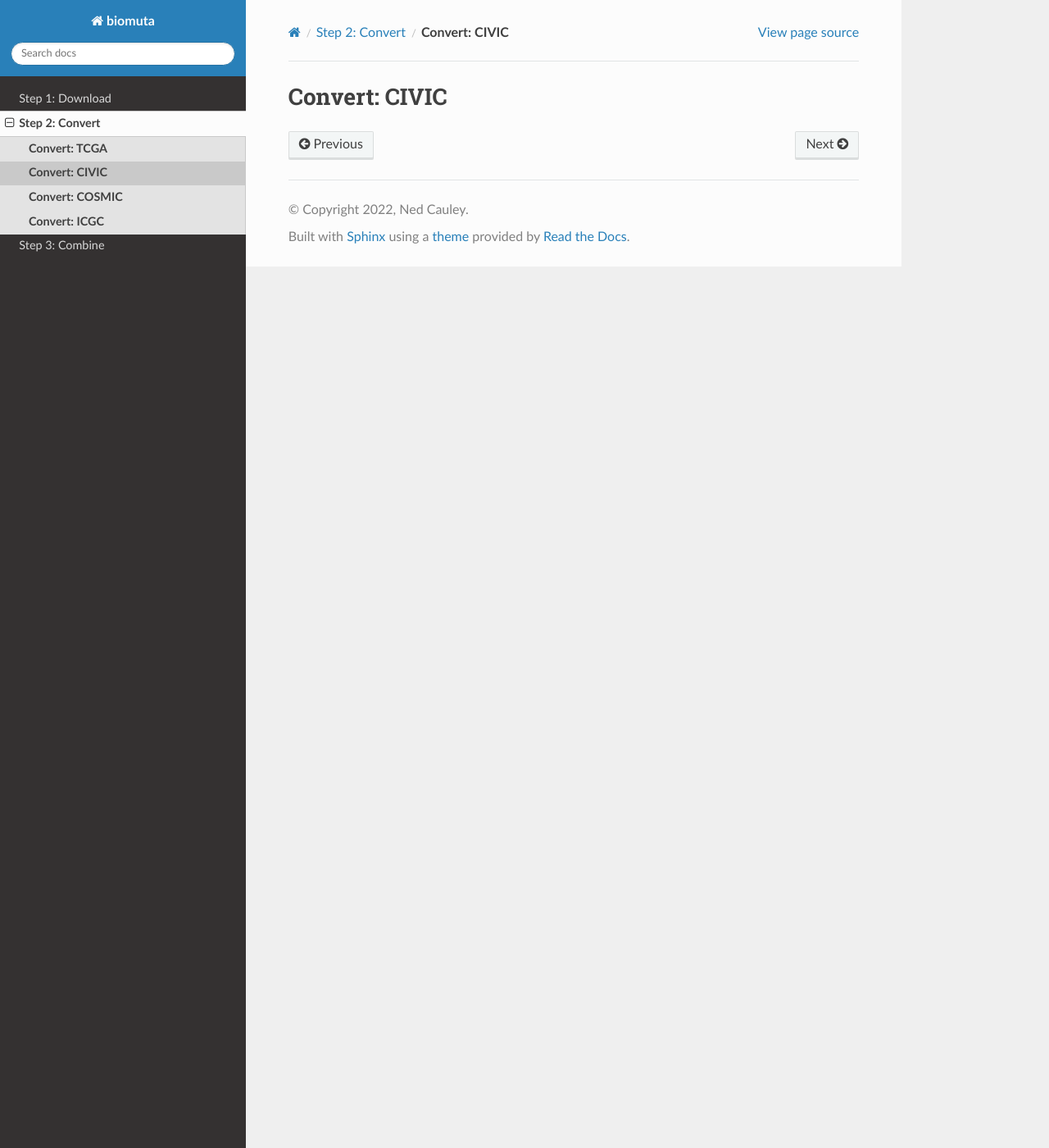
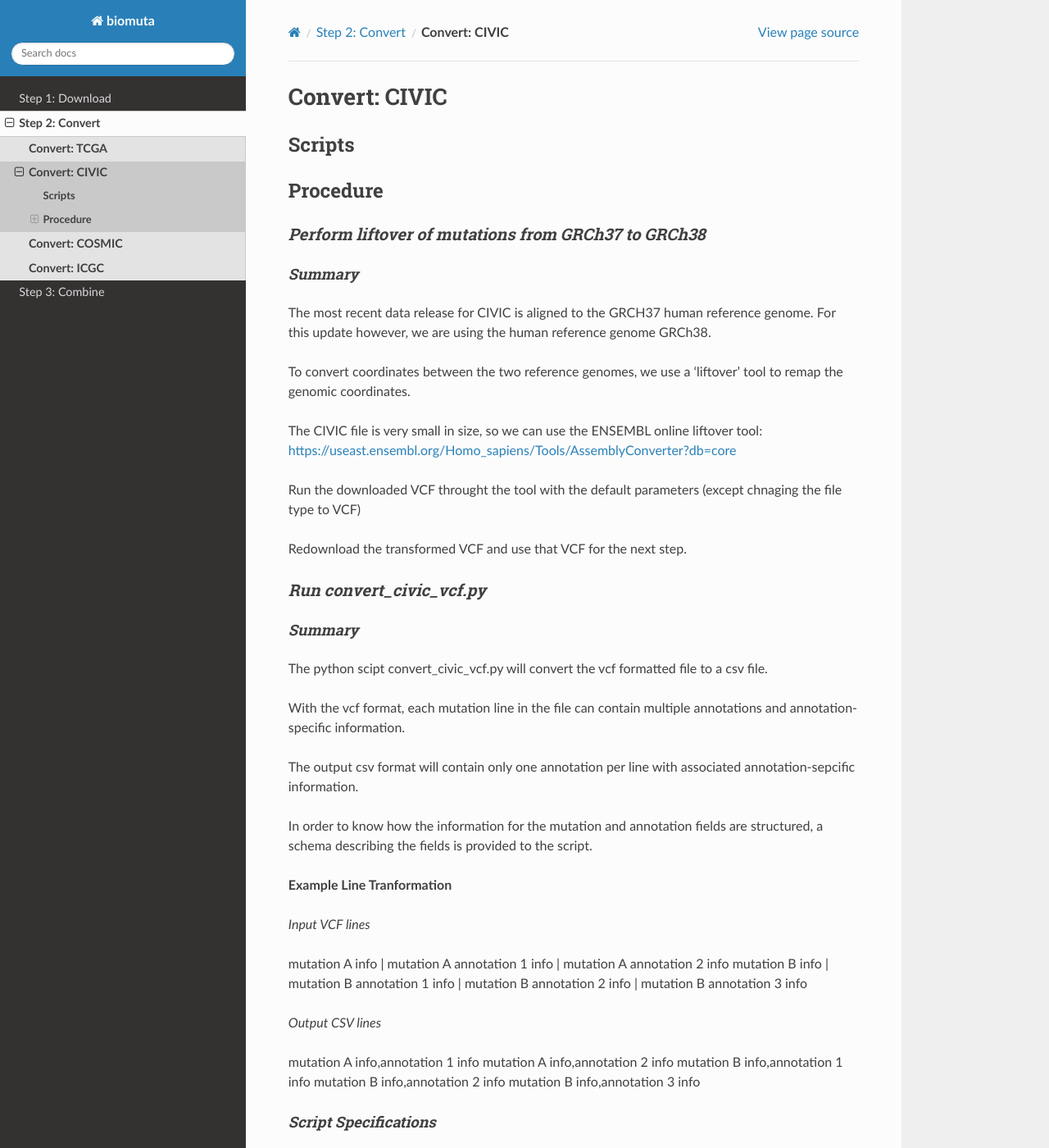
Before and after one commit to GW-HIVE/biomuta-old, a Sphinx documentation site: the page built from docs/source/civic_convert.rst, in a window 1280 px wide and 1400 px high. Shown: the whole window at 82% size. Built offline with Sphinx 7.4.7 and the Read the Docs theme 2.0.0, drawn with Linux system fonts in a browser that asks for light colours; some of the changed text lies outside the part shown.

Commit message:
Added docs for civic convert step

```diff
--- a/docs/source/civic_convert.rst
+++ b/docs/source/civic_convert.rst
@@ -1,2 +1,61 @@
 **Convert: CIVIC**
-------------------
+==================
+
+**Scripts**
+-----------
+
+**Procedure**
+-------------
+
+*Perform liftover of mutations from GRCh37 to GRCh38*
+^^^^^^^^^^^^^^^^^^^^^^^^^^^^^^^^^^^^^^^^^^^^^^^^^^^^^
+
+*Summary*
+"""""""""
+
+The most recent data release for CIVIC is aligned to the GRCH37 human reference genome. For this update however, we are using the human reference genome GRCh38.
+
+To convert coordinates between the two reference genomes, we use a 'liftover' tool to remap the genomic coordinates.
+
+The CIVIC file is very small in size, so we can use the ENSEMBL online liftover tool: https://useast.ensembl.org/Homo_sapiens/Tools/AssemblyConverter?db=core
+
+Run the downloaded VCF throught the tool with the default parameters (except chnaging the file type to VCF)
+
+Redownload the transformed VCF and use that VCF for the next step.
+
+*Run convert_civic_vcf.py*
+^^^^^^^^^^^^^^^^^^^^^^^^^^^^^^^^^^^^^^^^^^^^^^^^^^^^^
+
+*Summary*
+"""""""""
+
+The python scipt convert_civic_vcf.py will convert the vcf formatted file to a csv file.
+
+With the vcf format, each mutation line in the file can contain multiple annotations and annotation-specific information.
+
+The output csv format will contain only one annotation per line with associated annotation-sepcific information.
+
+In order to know how the information for the mutation and annotation fields are structured, a schema describing the fields is provided to the script.
+
+**Example Line Tranformation**
+
+*Input VCF lines*
+
+mutation A info | mutation A annotation 1 info | mutation A annotation 2 info
+mutation B info | mutation B annotation 1 info | mutation B annotation 2 info | mutation B annotation 3 info
+
+*Output CSV lines*
+
+mutation A info,annotation 1 info
+mutation A info,annotation 2 info
+mutation B info,annotation 1 info
+mutation B info,annotation 2 info
+mutation B info,annotation 3 info
+
+*Script Specifications*
+"""""""""""""""""""""""
+
+**Running convert_civic_vcf.py**
+################################
+
+The script must be called from the command line and takes specific command line arguments
```
Also changed, not shown: 1 other file.
